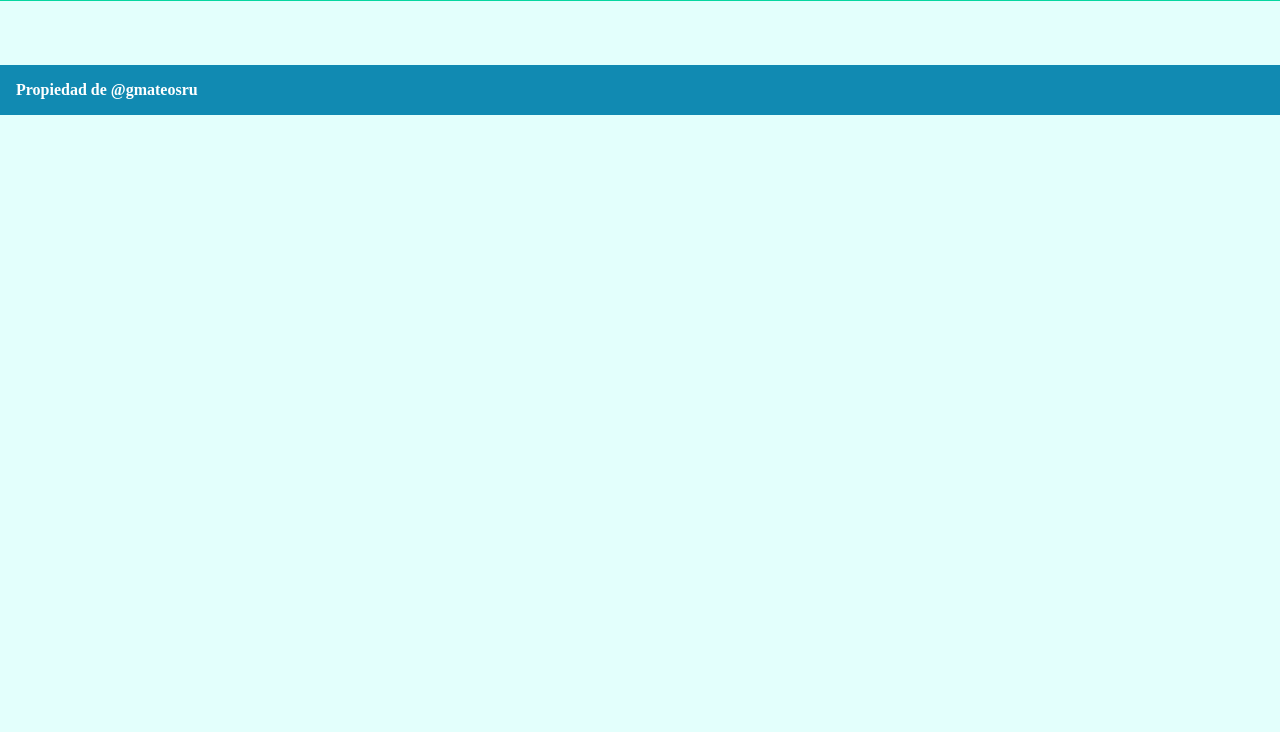
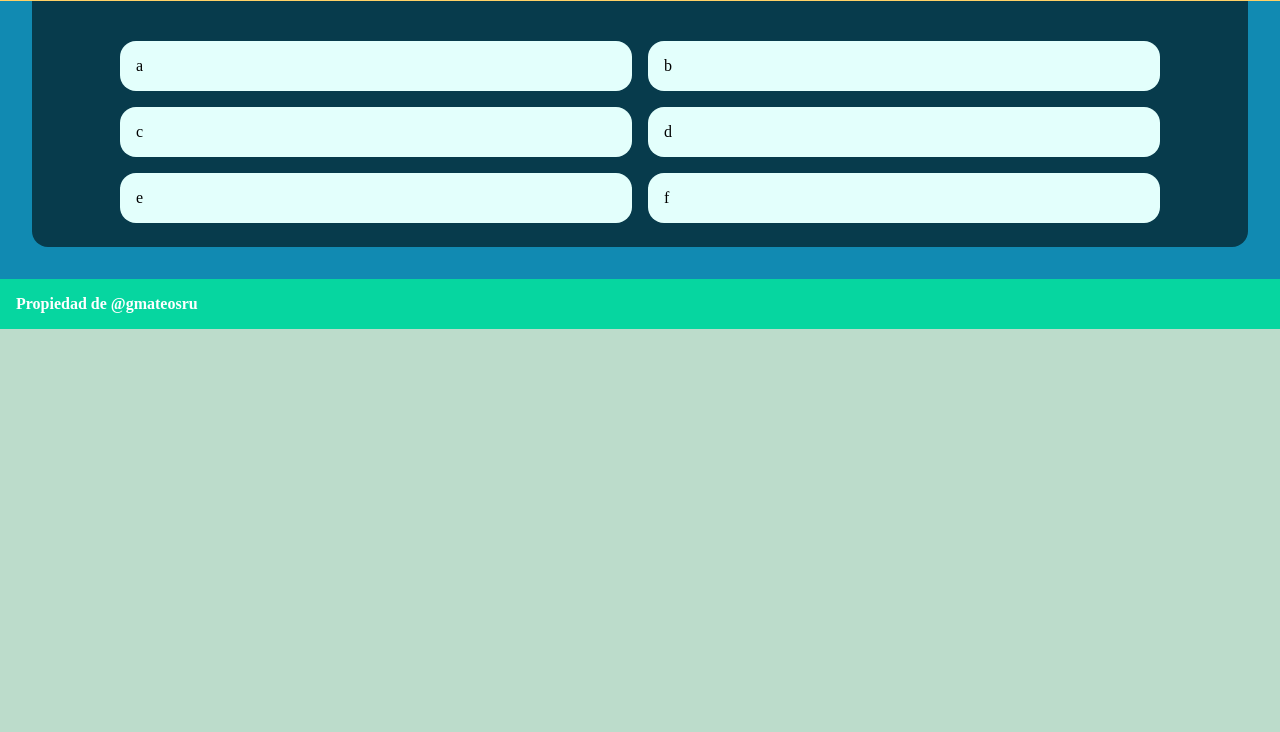
Before and after one commit to gmateosru/gmateosru.github.io, a plain HTML site: page index.html in a window 1280 px wide. Shown: the part 68-800 px from the top of the page. Drawn offline with Linux system fonts and the light colour scheme.

Commit message:
no message

```diff
--- a/css/styles.css
+++ b/css/styles.css
@@ -5,6 +5,7 @@
 #118ab2 -> azul medio
 #073b4c -> azul oscuro
 #e3fffc -> azul claro
+#bcdccb -> menta claro
 */
 
 
@@ -14,11 +15,11 @@
 }
 
 body{
-    background-color: #e3fffc;
+    background-color: #bcdccb;
 }
 
 header{
-    background-color: #06d6a0;
+    background-color: #ffd166;
     padding: 1em;
     display: flex;
     justify-content: space-between;
@@ -38,17 +39,12 @@ li a{
 }
 
 main{
+    background-color: #118ab2;
     padding: 2em;
+    padding-top: 0;
     display: flex;
-    flex-direction: column;
-}
-
-section{
-    background-color: #ffd166;
-    padding: 1rem;
-    border-radius: 2rem;
-    max-width: 64rem;
-    margin-bottom: 1rem;
+    flex-wrap: nowrap;
+    justify-content: center;
 }
 
 h2{
@@ -56,8 +52,29 @@ h2{
     margin-bottom: 0.5em;
 }
 
+div.posts{
+    background-color: #073b4c;
+    display: flex;
+    flex-wrap: wrap;
+    justify-content: center;
+    border-top: none;
+    padding: 1rem;
+    padding-top: 2rem;
+    border-bottom-left-radius: 1rem;
+    border-bottom-right-radius: 1rem;
+    max-width: 107rem;
+}
+
+article{
+    background-color: #e3fffc;
+    padding: 1rem;
+    margin: 0.5rem;
+    border-radius: 1rem;
+    width: 30rem;
+}
+
 footer{
-    background-color: #118ab2;
+    background-color: #06d6a0;
     color: #fff;
     font-weight: bold;
     padding: 1em;
--- a/index.html
+++ b/index.html
@@ -13,7 +13,26 @@
     </header>
 
     <main>
-
+        <div class="posts">
+            <article>
+                a
+            </article>
+            <article>
+                b
+            </article>
+            <article>
+                c
+            </article>
+            <article>
+                d
+            </article>
+            <article>
+                e
+            </article>
+            <article>
+                f
+            </article>
+        </div>
     </main>
 
     <footer>
```
